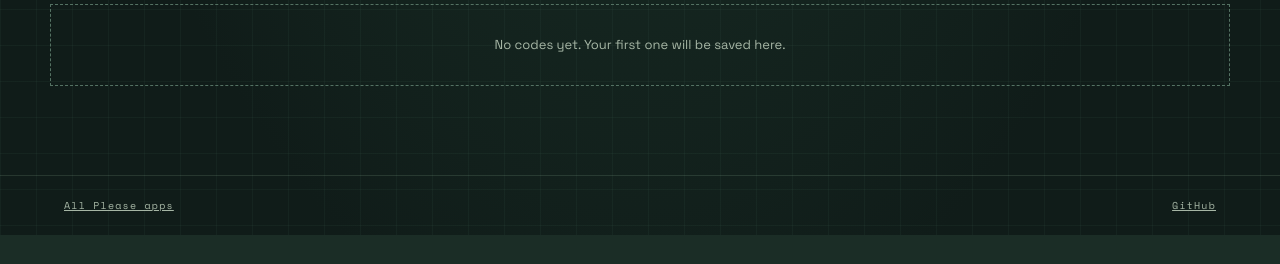
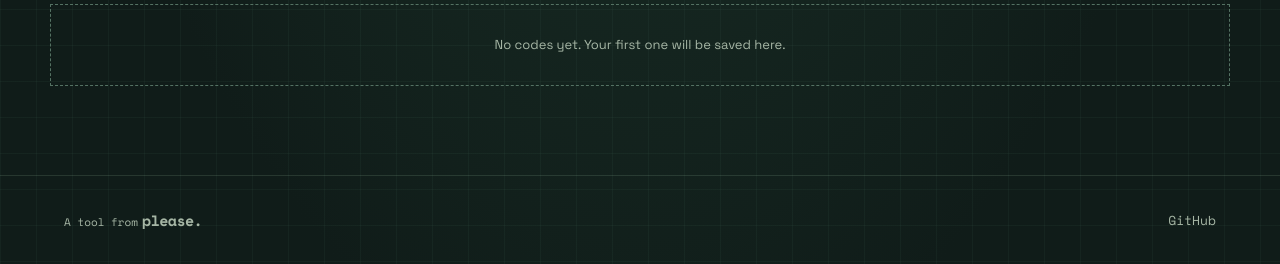
Before and after one commit to aporka-droid/qr-please, a Flask app: page / in a window 1280 px wide. Shown: the part 963-1227 px from the top of the page. Before the commit the page ends 1198 px from the top, so only its background shows below. Run offline with Flask 3, Linux system fonts and the light colour scheme; data that the repository does not hold is empty; parts of the project's set-up code (start-up, migrations or seed data) failed here and were passed over; some libraries are stand-ins or nearby versions.

Commit message:
Match the Please collection footer

```diff
--- a/static/style.css
+++ b/static/style.css
@@ -144,3 +144,40 @@ input:focus-visible + .swatch { outline: 3px solid var(--mint); outline-offset:
     #generator input:not([type="radio"]) { font-size: 16px; }
     .card-actions button { min-height: 44px; }
 }
+
+.please-footer-nav {
+  display: flex;
+  align-items: center;
+  justify-content: space-between;
+  flex-wrap: wrap;
+  gap: 4px 18px;
+  width: 100%;
+  font: inherit;
+  letter-spacing: normal;
+}
+.please-footer-nav .please-origin {
+  display: inline-flex;
+  align-items: baseline;
+  gap: 4px;
+  color: inherit;
+  font-size: 11px;
+  font-weight: 400;
+}
+.please-footer-nav a {
+  display: inline-flex;
+  align-items: center;
+  min-height: 44px;
+  color: inherit;
+  font-size: 13px;
+  text-decoration: none;
+  text-underline-offset: 3px;
+}
+.please-footer-nav a.please-wordmark {
+  font-size: 15px;
+  font-weight: 700;
+  letter-spacing: -.6px;
+}
+.please-footer-nav a:hover,
+.please-footer-nav a:focus-visible {
+  text-decoration: underline;
+}
--- a/templates/index.html
+++ b/templates/index.html
@@ -62,6 +62,6 @@
         </section>
         {% endif %}
     </main>
-    <footer><a href="https://please.aporka.dev/">All Please apps</a><a href="https://github.com/aporka-droid/qr-please" target="_blank" rel="noopener noreferrer">GitHub</a></footer>
+    <footer><nav class="please-footer-nav" aria-label="Footer links"><span class="please-origin">A tool from <a class="please-wordmark" href="https://please.aporka.dev/">please.</a></span><a href="https://github.com/aporka-droid/qr-please">GitHub</a></nav></footer>
 </body>
 </html>
```
